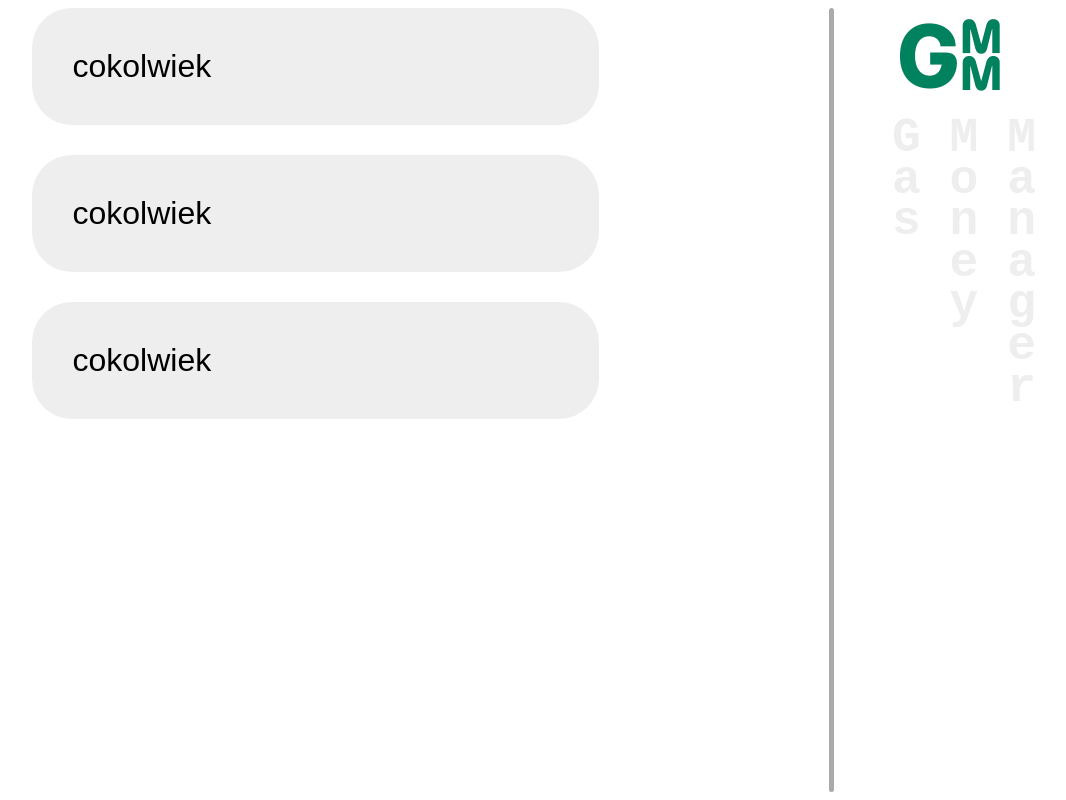
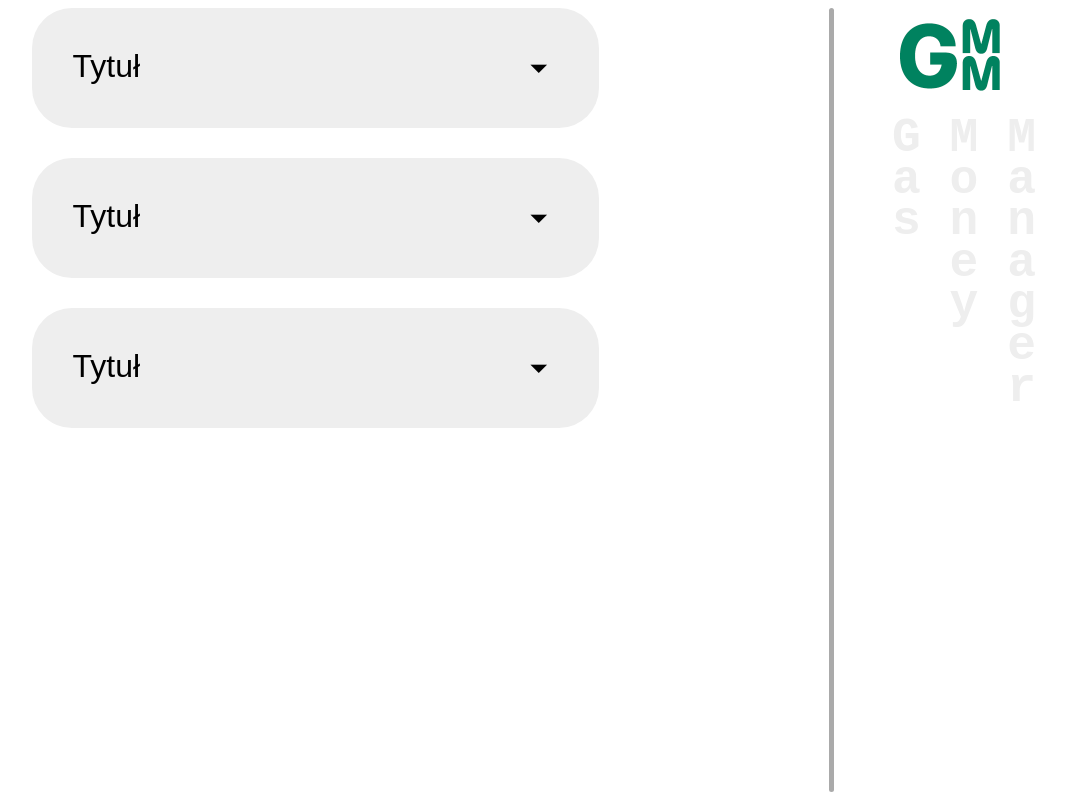
Before and after one commit to VeniQs02/GasMoneyManager, an Angular app: page / in a window 1280 px wide. Shown: the whole page, without its empty margins (206-1272 px from the left). Built offline with nearby package versions, Linux system fonts and the light colour scheme; a web font is replaced by a local one.

Commit message:
expandable unit components

```diff
--- a/src/app/components/unit/unit.css
+++ b/src/app/components/unit/unit.css
@@ -1,7 +1,44 @@
-div{
+.wrapper{
+  display: flex;
+  flex-direction: column;
   border-radius: 40px;
   background-color: #eee;
   padding: 40px;
   margin: 0;
   width: 38vw;
+  cursor: pointer;
+  transition: background-color 0.2s;
 }
+.wrapper:hover{
+  background-color: #e5e5e5;
+}
+
+.wrapper:active{
+  background-color: #ddd;
+}
+
+.unitTitle{
+  display: flex;
+  justify-content: space-between;
+}
+
+.unitContent{
+  font-size: 1.3rem;
+  max-height: 500px;
+  opacity: 1;
+
+  transition:
+    max-height 0.4s ,
+    opacity 0.3s;,
+}
+
+.unitContent.hidden{
+  max-height: 0;
+  opacity: 0;
+  pointer-events: none;
+}
+
+.material-symbols-outlined{
+  font-size: 2.5rem;
+  transition: rotate 0.2s ease-in-out;
+}
--- a/src/app/components/unit/unit.html
+++ b/src/app/components/unit/unit.html
@@ -1,3 +1,14 @@
-<div>
-  cokolwiek
+<div class="wrapper" (click)="isContentHidden = !isContentHidden">
+  <div class="unitTitle" >
+    Tytuł
+    <span class="material-symbols-outlined" [ngStyle]="!isContentHidden ? {'rotate': '0deg'} : {'rotate': '180deg'}">arrow_drop_down</span>
+  </div>
+  <div class="unitContent" [ngClass]="!isContentHidden ? 'hidden' : '' ">
+    <br>
+    Lorem ipsum asde sda dsad ad as das da d as da d a da sda asdas
+    Lorem ipsum asde sda dsad ad as das da d as da d a da sda asdas
+    Lorem ipsum asde sda dsad ad as das da d as da d a da sda asdas
+    Lorem ipsum asde sda dsad ad as das da d as da d a da sda asdas
+
+  </div>
 </div>
--- a/src/app/components/unit/unit.ts
+++ b/src/app/components/unit/unit.ts
@@ -1,9 +1,15 @@
 import { Component } from '@angular/core';
+import {NgClass, NgStyle} from '@angular/common';
 
 @Component({
-  imports: [],
+  imports: [
+    NgStyle,
+    NgClass
+  ],
   selector: 'unit',
   styleUrl: './unit.css',
   templateUrl: './unit.html',
 })
-export class Unit {}
+export class Unit {
+  isContentHidden: boolean = false;
+}
--- a/src/index.html
+++ b/src/index.html
@@ -5,10 +5,12 @@
   <title>GasMoneyManager</title>
   <base href="/">
   <meta name="viewport" content="width=device-width, initial-scale=1">
-  <link rel="icon" type="image/x-icon" href="favicon.ico">
+  <link rel="icon" type="image/x-icon" href="public/favicon.ico">
   <link rel="preconnect" href="https://fonts.googleapis.com">
   <link rel="preconnect" href="https://fonts.gstatic.com" crossorigin>
   <link href="https://fonts.googleapis.com/css2?family=Momo+Trust+Display&display=swap" rel="stylesheet">
+  <link href="https://fonts.googleapis.com/css2?family=Material+Symbols+Outlined" rel="stylesheet" />
+
 </head>
 <body>
   <app-root></app-root>
```
Also changed, not shown: package.json (line endings or trailing spaces), 1 other file (tests, documents, lock files or other folders).
